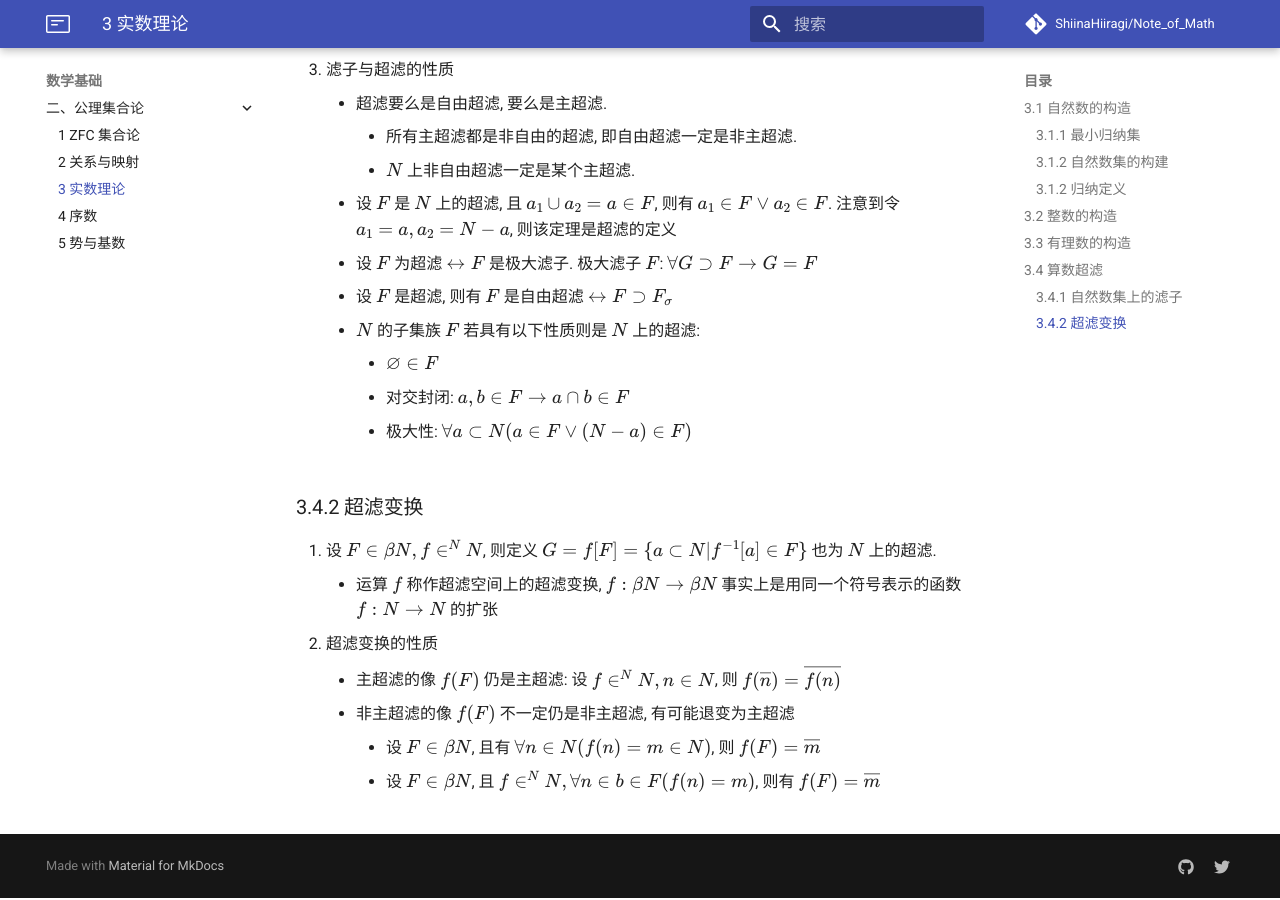
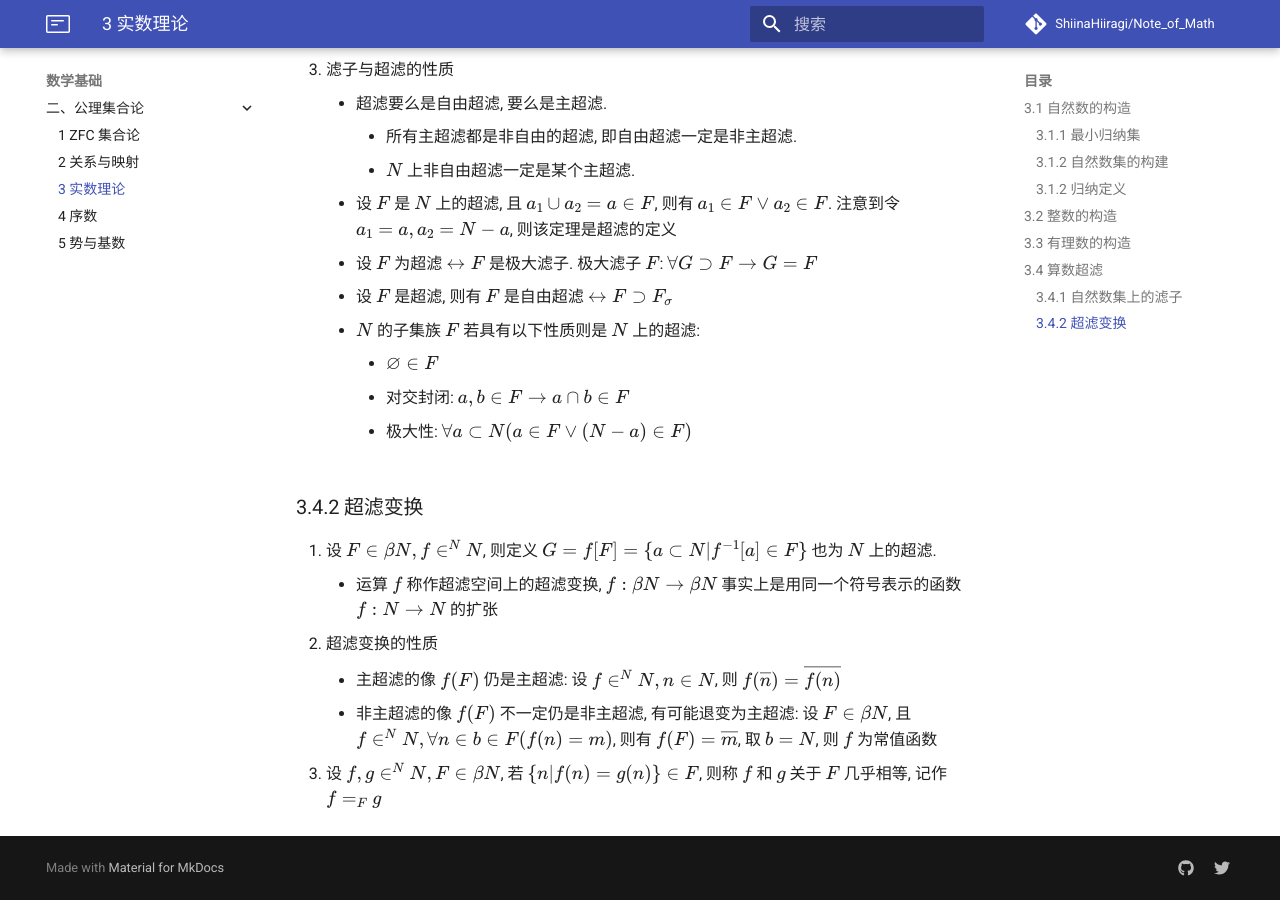
Before and after one commit to ShiinaHiiragi/note, an MkDocs documentation site: the page built from docs/foundation/set/real.md, in a window 1280 px wide and 900 px high, scrolled down 5082 px. Built offline with MkDocs 1.6.1 and Material for MkDocs 9.7.7, drawn with Linux system fonts in a browser that asks for light colours; comment, search, counter and statistics services are not loaded.

Commit message:
subtle change

```diff
--- a/docs/foundation/set/real.md
+++ b/docs/foundation/set/real.md
@@ -154,6 +154,5 @@
     - 运算 $f$ 称作超滤空间上的超滤变换, $f:\beta N\to \beta N$ 事实上是用同一个符号表示的函数 $f:N\to N$ 的扩张
 2. 超滤变换的性质
     - 主超滤的像 $f(F)$ 仍是主超滤: 设 $f\in ^NN,n\in N$, 则 $f(\overline{n}) =\overline{f(n)}$
-    - 非主超滤的像 $f(F)$ 不一定仍是非主超滤, 有可能退变为主超滤
-        - 设 $F\in \beta N$, 且有 $\forall n\in N(f(n)=m\in N)$, 则 $f(F)=\overline{m}$
-        - 设 $F\in \beta N$, 且 $f\in ^NN,\forall n\in b\in F(f(n)=m)$, 则有 $f(F)=\overline{m}$
+    - 非主超滤的像 $f(F)$ 不一定仍是非主超滤, 有可能退变为主超滤: 设 $F\in \beta N$, 且 $f\in ^NN,\forall n\in b\in F(f(n)=m)$, 则有 $f(F)=\overline{m}$, 取 $b=N$, 则 $f$ 为常值函数
+3. 设 $f,g\in ^NN,F\in \beta N$, 若 $\{n|f(n)=g(n)\}\in F$, 则称 $f$ 和 $g$ 关于 $F$ 几乎相等, 记作 $f=_Fg$
```
